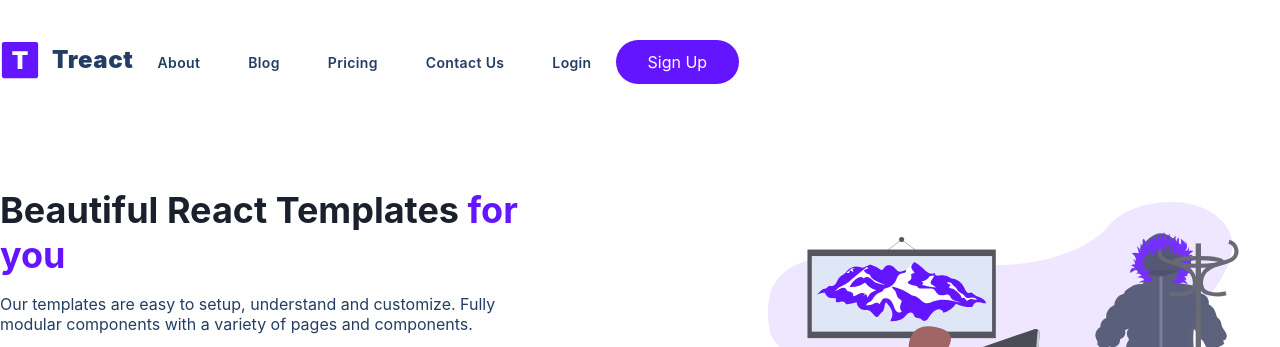
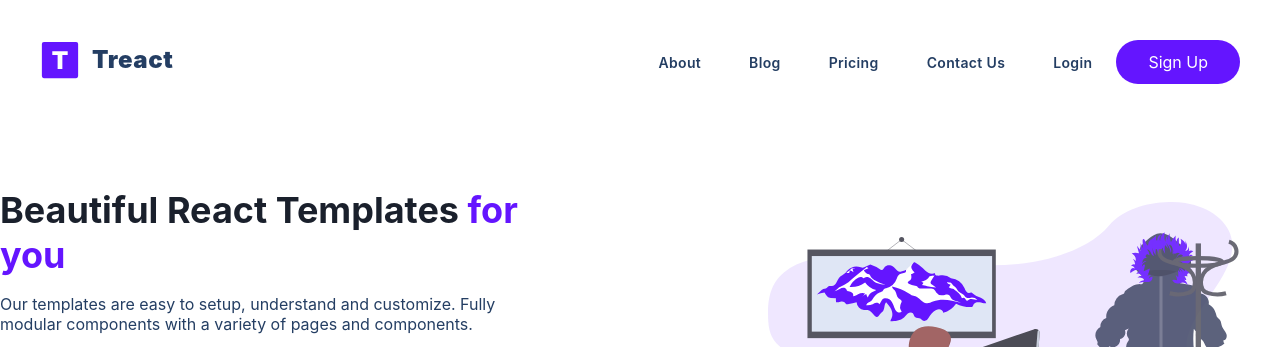
Before and after one commit to joshroundy/Wk-2-final-project, a plain HTML site: page index.html in a window 1280 px wide. Shown: the top 347 px of the page. Drawn offline with Linux system fonts and the light colour scheme.

Commit message:
commit 18

```diff
--- a/style.css
+++ b/style.css
@@ -18,6 +18,9 @@ nav {
 .nav__row {
    display: flex;
    justify-content: space-between;
+   max-width: 1200px;
+   width: 100%;
+   margin: 0 auto;
 }
 
 
```
